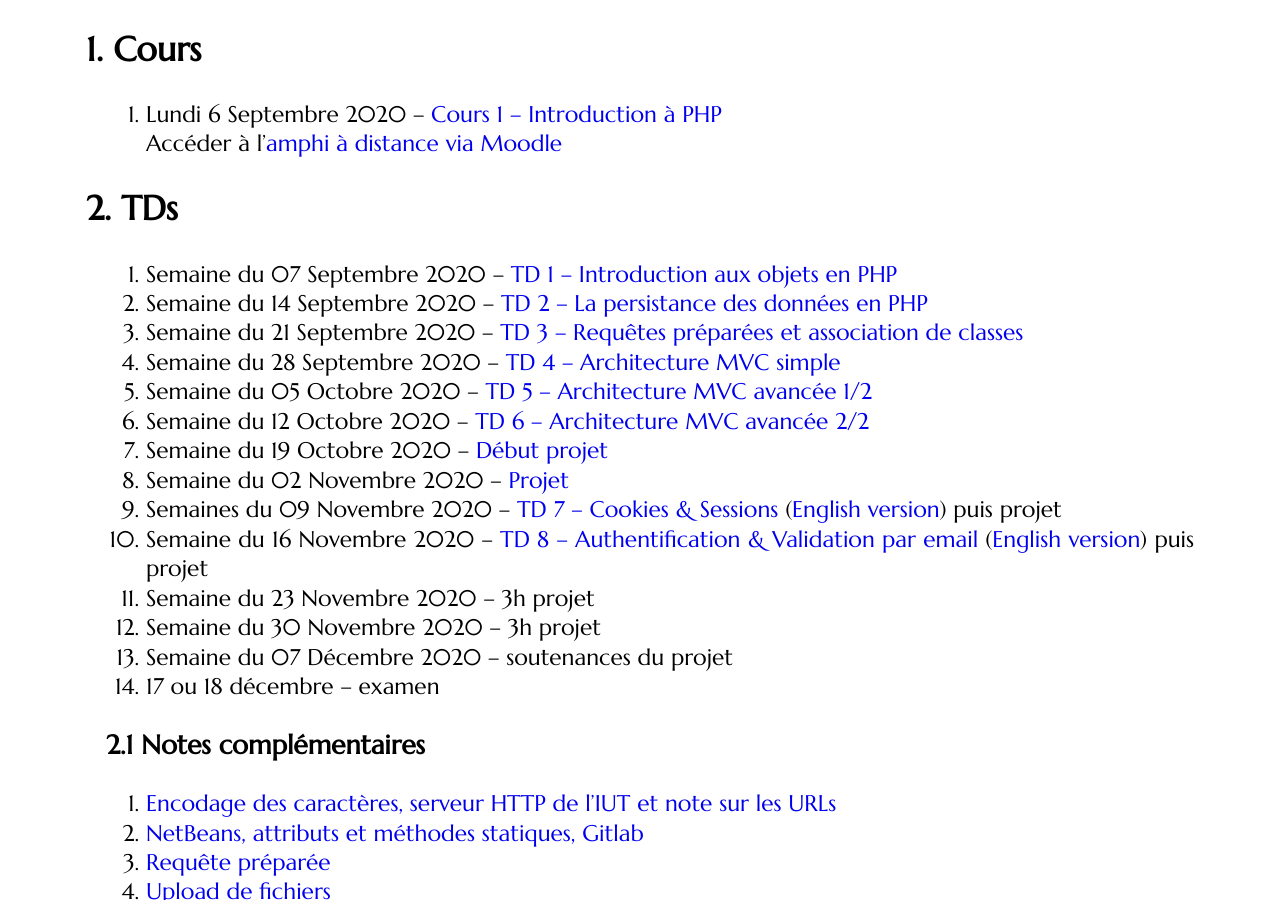
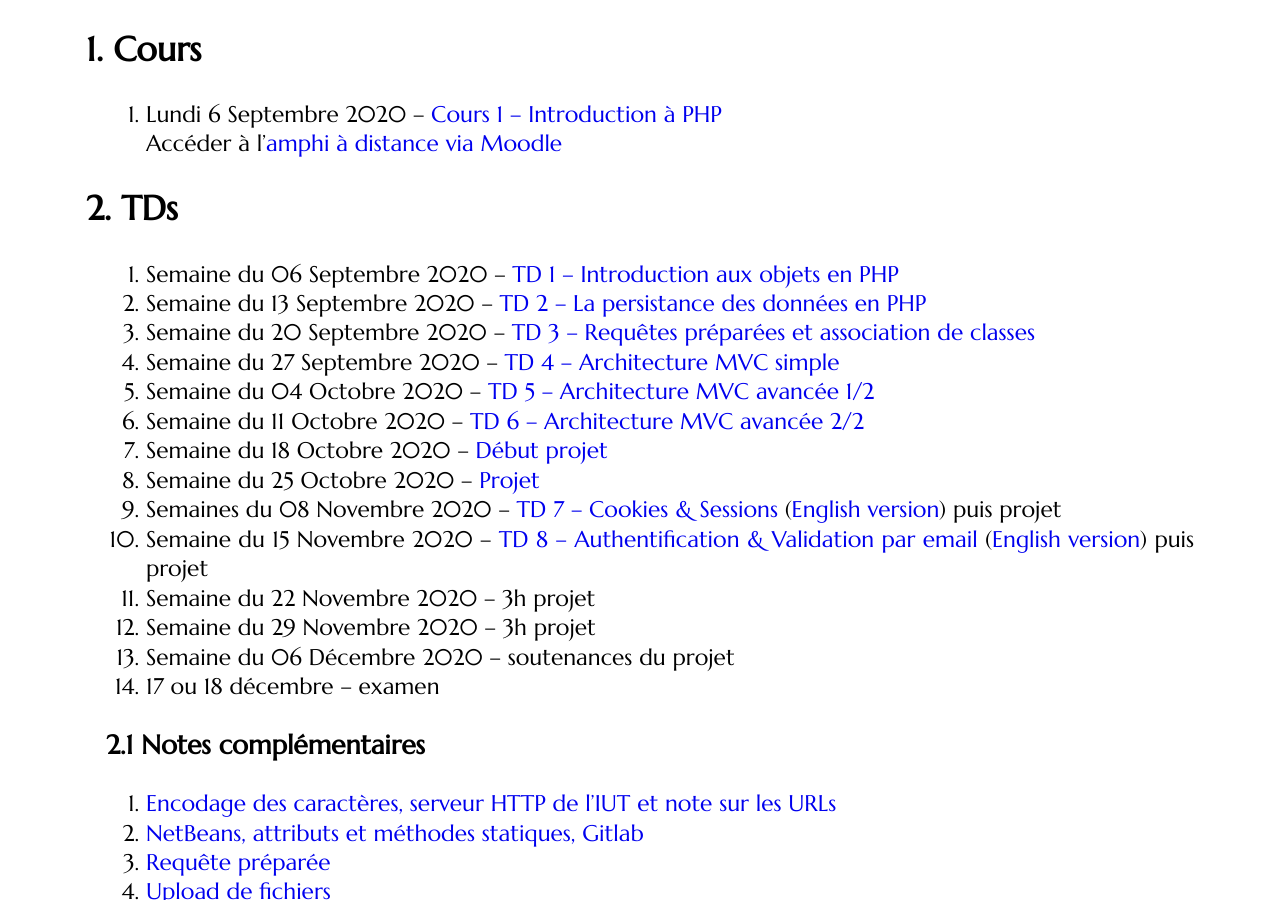
Before and after one commit to romainlebreton/R3.01-DeveloppementWeb, a Jekyll site: the page built from index.md, in a window 1280 px wide and 900 px high, scrolled down 254 px. Built offline with Jekyll 4.4.1, drawn with Linux system fonts in a browser that asks for light colours; some web fonts are replaced.

Commit message:
Update index.md

```diff
--- a/index.md
+++ b/index.md
@@ -16,28 +16,28 @@ Cours à l'IUT de Montpellier - 2ème année
 
 ## TDs
 
-1. Semaine du 07 Septembre 2020 -- [TD 1 -- Introduction aux objets en PHP](tutorials/tutorial1.html)
+1. Semaine du 06 Septembre 2020 -- [TD 1 -- Introduction aux objets en PHP](tutorials/tutorial1.html)
 <!-- ([English version](tutorials/tutorial1-en.html)) -->
-1. Semaine du 14 Septembre 2020 -- [TD 2 -- La persistance des données en PHP](tutorials/tutorial2.html)
+1. Semaine du 13 Septembre 2020 -- [TD 2 -- La persistance des données en PHP](tutorials/tutorial2.html)
 <!-- ([English version](tutorials/tutorial2-en.html)) -->
-1. Semaine du 21 Septembre 2020 -- [TD 3 -- Requêtes préparées et association de classes](tutorials/tutorial3.html)
+1. Semaine du 20 Septembre 2020 -- [TD 3 -- Requêtes préparées et association de classes](tutorials/tutorial3.html)
 <!-- ([English version](tutorials/tutorial3-en.html)) -->
-1. Semaine du 28 Septembre 2020 --  [TD 4 -- Architecture MVC simple](tutorials/tutorial4.html)
+1. Semaine du 27 Septembre 2020 --  [TD 4 -- Architecture MVC simple](tutorials/tutorial4.html)
 <!-- ([English version](tutorials/tutorial4-en.html)) -->
-1. Semaine du 05 Octobre 2020 -- [TD 5 -- Architecture MVC avancée 1/2](tutorials/tutorial5.html)
+1. Semaine du 04 Octobre 2020 -- [TD 5 -- Architecture MVC avancée 1/2](tutorials/tutorial5.html)
 <!-- ([English version](tutorials/tutorial5-en.html)) -->
-1. Semaine du 12 Octobre 2020 --  [TD 6 -- Architecture MVC avancée 2/2](tutorials/tutorial6.html)
+1. Semaine du 11 Octobre 2020 --  [TD 6 -- Architecture MVC avancée 2/2](tutorials/tutorial6.html)
 <!-- ([English version](tutorials/tutorial6-en.html)) -->
-1. Semaine du 19 Octobre 2020 --  [Début projet](projet.html)
-1. Semaine du 02 Novembre 2020 -- [Projet](projet.html)
-1. Semaines du 09 Novembre 2020 --
+1. Semaine du 18 Octobre 2020 --  [Début projet](projet.html)
+1. Semaine du 25 Octobre 2020 -- [Projet](projet.html)
+1. Semaines du 08 Novembre 2020 --
    [TD 7 -- Cookies & Sessions](tutorials/tutorial7.html) ([English version](tutorials/tutorial7-en.html)) puis projet
-1. Semaine du 16 Novembre 2020 --
+1. Semaine du 15 Novembre 2020 --
    [TD 8 -- Authentification & Validation par email](tutorials/tutorial8.html) ([English version](tutorials/tutorial8-en.html))
    puis projet
-1. Semaine du 23 Novembre 2020 -- 3h projet
-1. Semaine du 30 Novembre 2020 -- 3h projet
-1. Semaine du 07 Décembre 2020 -- soutenances du projet
+1. Semaine du 22 Novembre 2020 -- 3h projet
+1. Semaine du 29 Novembre 2020 -- 3h projet
+1. Semaine du 06 Décembre 2020 -- soutenances du projet
 1. 17 ou 18 décembre -- examen
 
 ### Notes complémentaires
```
